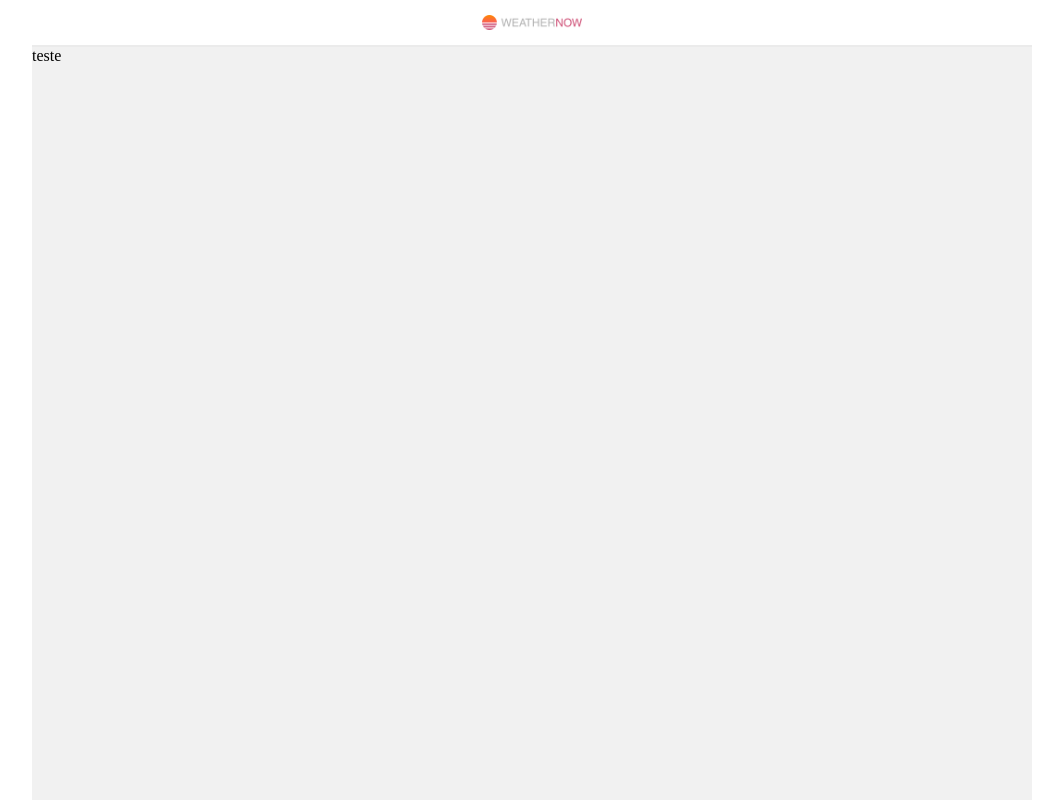
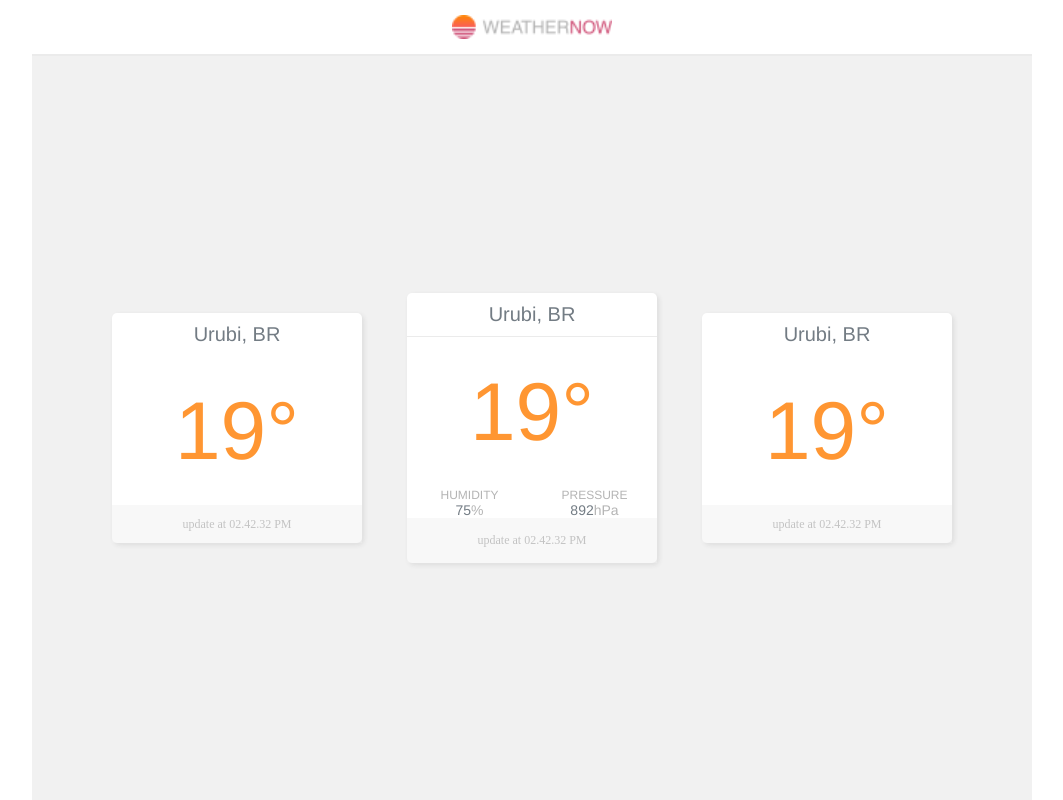
Before and after one commit to Luizfelippepucca/weather_now, a React (Create React App) app: page / in a window 1280 px wide. Shown: the whole page, without its empty margins (108-1171 px from the left). Built offline with nearby package versions, Linux system fonts and the light colour scheme; no server answers.

Commit message:
create card component

```diff
--- a/src/App.tsx
+++ b/src/App.tsx
@@ -4,6 +4,7 @@ import { Container } from './styles';
 import { apiForcities } from './services';
 import { useQuery } from 'react-query';
 import './App.css';
+import Cards from './components/Cards';
 
 const App = ()=> {
 
@@ -13,12 +14,12 @@ const App = ()=> {
 
   });
 
-  console.log('fex-->',data);
-
   return (
       <Container>
         <Header/>
-        <Body><div>teste</div></Body>
+        <Body>
+          <Cards/>
+        </Body>
       </Container>
 
   );
--- a/src/components/Body/styles.ts
+++ b/src/components/Body/styles.ts
@@ -5,5 +5,8 @@ export const Container = styled.body`
 width:100% ;
 flex:1;
 background-color:#f1f1f1 ;
+display:flex ;
+justify-content:center ;
+align-items:center ;
 
 `
--- /dev/null
+++ b/src/components/Cards/CardItem/index.tsx
@@ -0,0 +1,49 @@
+import {
+    AdtionalsInfo, CardItemContainer,CardTitle,
+    CardTitleArea, ContentCard ,FooterCard,
+    Degrees,Humidity,Pressure, HumidityTitle,
+    PressureTitle, PressureValue, HumidityValue,
+    WrapperHumidityValue,
+    WrapperPressureValue
+ } from "./styles";
+
+ interface CardItemProps {
+     teste?:boolean;
+ }
+
+const CardItem = ({teste}:CardItemProps)=>{
+
+    const graus = `19°`;
+    const humidty = `75`;
+    const pressure = `892`;
+
+
+    return(
+    <CardItemContainer teste2={teste}>
+        <CardTitleArea teste2={teste}>
+            <CardTitle >Urubi, BR</CardTitle>
+        </CardTitleArea >
+        <ContentCard>
+            <Degrees>{graus}</Degrees>
+            {teste &&
+            <AdtionalsInfo>
+                <Humidity>
+                    <HumidityTitle>HUMIDITY</HumidityTitle>
+                    < WrapperHumidityValue>
+                    <HumidityValue>{humidty}</HumidityValue>%
+                    </WrapperHumidityValue>
+                </Humidity>
+                <Pressure>
+                    <PressureTitle>PRESSURE</PressureTitle>
+                    <WrapperPressureValue>
+                    <PressureValue >{pressure}</PressureValue>hPa
+                    </WrapperPressureValue>
+                </Pressure>
+            </AdtionalsInfo>}
+        </ContentCard>
+        <FooterCard>update at 02.42.32 PM</FooterCard>
+
+    </CardItemContainer>)
+}
+
+export default CardItem;
--- /dev/null
+++ b/src/components/Cards/CardItem/styles.ts
@@ -0,0 +1,116 @@
+import styled from 'styled-components';
+
+interface testeProps{
+    teste2?:boolean;
+}
+export const CardItemContainer = styled.div<testeProps>`
+width:250px ;
+height:${props => props.teste2 ? '270' : '230'}px ;
+background-color:#fff;
+border-radius:5px ;
+box-shadow:2px 2px 5px rgba(51,51,51,0.1) ;
+display:flex ;
+flex-direction:column ;
+justify-content:space-between ;
+`
+
+export const CardTitleArea = styled.div<testeProps>`
+ width:100%;
+ border-bottom:${props=>props.teste2?' 1px solid  #ebebeb':0} ;
+`
+
+export const CardTitle = styled.h5`
+font-size:20px ;
+padding:10px 0px ;
+font-family: Helvetica,Arial ;
+font-weight:lighter ;
+color:#737c84;
+text-align:center ;
+`;
+
+export const ContentCard = styled.div`
+ height:200px;
+ font-family: Helvetica,Arial ;
+ display:flex ;
+ font-weight:500 ;
+ align-items:center ;
+ justify-content:center ;
+ flex-direction:column ;
+
+
+`
+export const Degrees = styled.div`
+flex:1;
+display:flex ;
+justify-content:center ;
+align-items:center ;
+color:#ff9632;
+font-size:82px ;
+`
+
+export const AdtionalsInfo = styled.div`
+width:100% ;
+display:flex ;
+justify-content:center ;
+align-items:center ;
+font-weight:100 ;
+font-family: Helvetica,Arial ;
+color:#b4b4b4 ;
+`
+
+export const Humidity = styled.div`
+ width:50% ;
+ text-align:center ;
+ height:auto ;
+ display:flex ;
+ flex-direction:column ;
+ justify-content:space-between ;
+
+`
+
+export const HumidityTitle = styled.span`
+ font-size:12px ;
+`
+
+export const WrapperHumidityValue = styled.span`
+font-size:14px ;
+`
+export const HumidityValue = styled.span`
+color:#737c84;
+
+ text-align:center ;
+`
+
+export const Pressure = styled.div`
+ width:50% ;
+ height:auto ;
+ display:flex ;
+ flex-direction:column ;
+ justify-content:space-between ;
+ text-align:center ;
+`
+
+
+export const PressureTitle = styled.span`
+ font-size:12px ;
+`
+
+export const WrapperPressureValue = styled.span`
+font-size:14px ;
+`
+export const PressureValue = styled.span`
+color:#737c84;
+ text-align:center ;
+`
+
+export const FooterCard = styled.div`
+width:100% ;
+background-color:rgba(241,241,241,0.5);
+font-size:12px ;
+color:#c3c3c3;
+height:50px ;
+display:flex ;
+align-items:center ;
+justify-content:center ;
+
+`
--- /dev/null
+++ b/src/components/Cards/index.tsx
@@ -0,0 +1,14 @@
+import CardItem from "./CardItem";
+import { ContainerCards } from "./styles";
+
+const Cards = ()=>{
+    return(
+        <ContainerCards>
+            <CardItem />
+            <CardItem teste={true}/>
+            <CardItem />
+        </ContainerCards >
+    )
+}
+
+export default Cards;
--- /dev/null
+++ b/src/components/Cards/styles.ts
@@ -0,0 +1,10 @@
+import styled from 'styled-components';
+
+export const ContainerCards = styled.div`
+width:100% ;
+max-width:840px ;
+display:flex ;
+justify-content:space-between ;
+align-items:center ;
+
+`
--- a/src/components/Header/styles.ts
+++ b/src/components/Header/styles.ts
@@ -12,6 +12,5 @@ justify-content:center;
 `
 
 export const Logo = styled.img`
- width: 100px ;
-
+ width: 160px ;
 `
```
